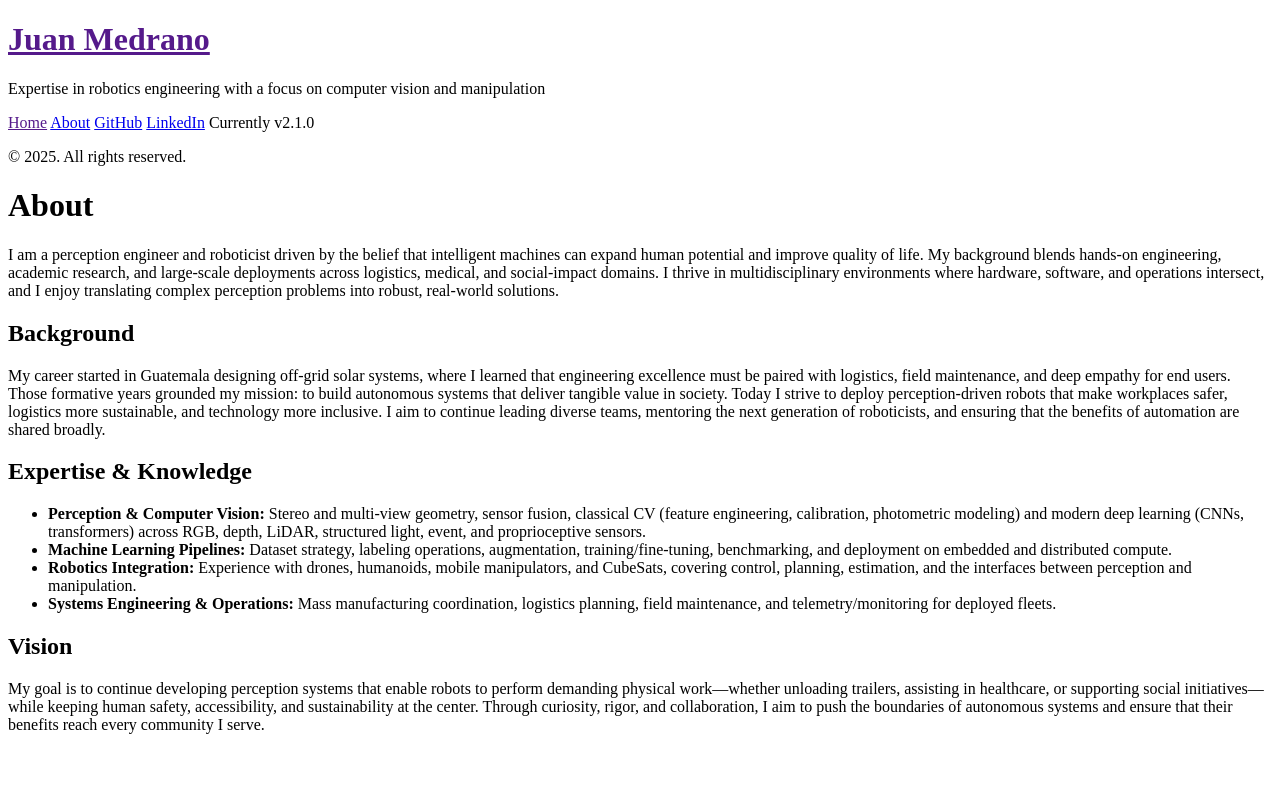
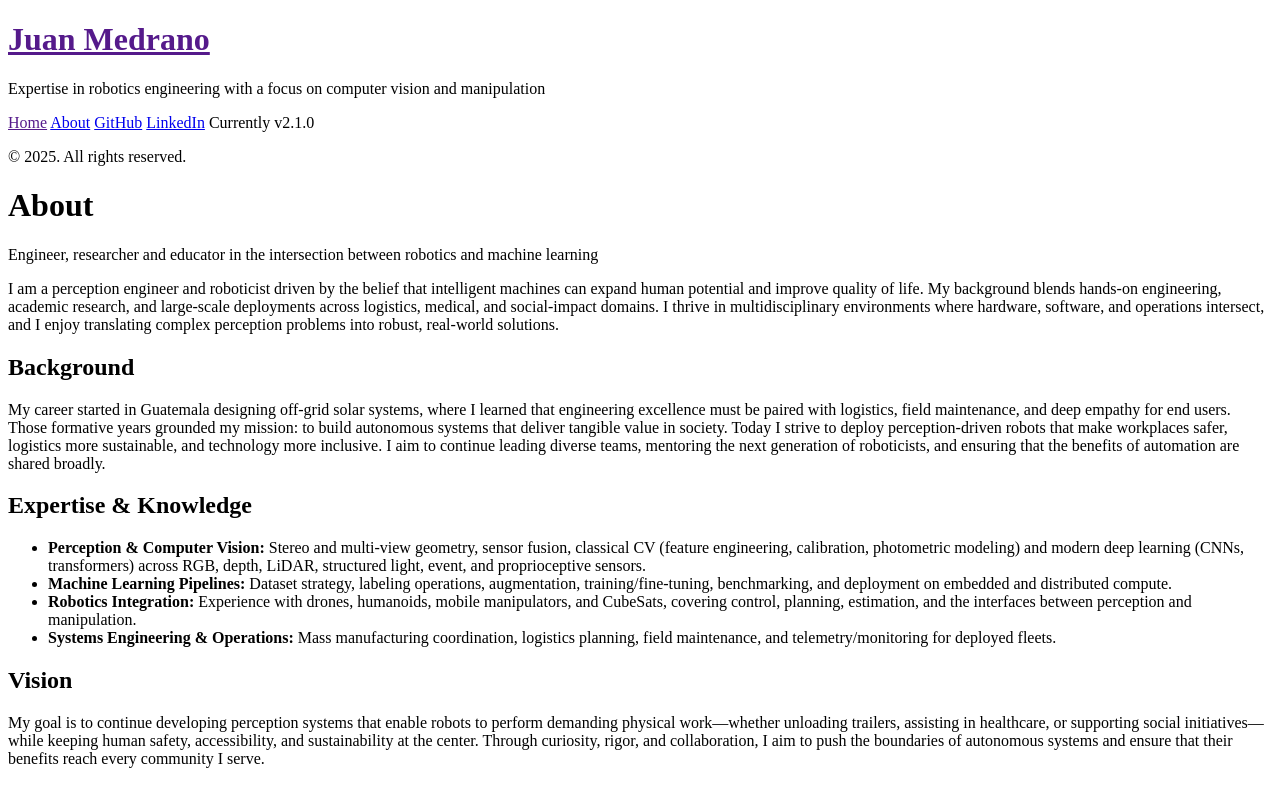
Before and after one commit to juanmed/juanmed.github.io, a Jekyll site: the page built from about.md, in a window 1280 px wide. Shown: the top 807 px of the page. Built offline with Jekyll 4.4.1, drawn with Linux system fonts in a browser that asks for light colours.

Commit message:
Mods to about

```diff
--- a/about.md
+++ b/about.md
@@ -2,6 +2,10 @@
 layout: page
 title: About
 ---
+
+<p class="message">
+  Engineer, researcher and educator in the intersection between robotics and machine learning
+</p>
 
 I am a perception engineer and roboticist driven by the belief that intelligent machines can expand human potential and improve quality of life. My background blends hands-on engineering, academic research, and large-scale deployments across logistics, medical, and social-impact domains. I thrive in multidisciplinary environments where hardware, software, and operations intersect, and I enjoy translating complex perception problems into robust, real-world solutions.
 
```
